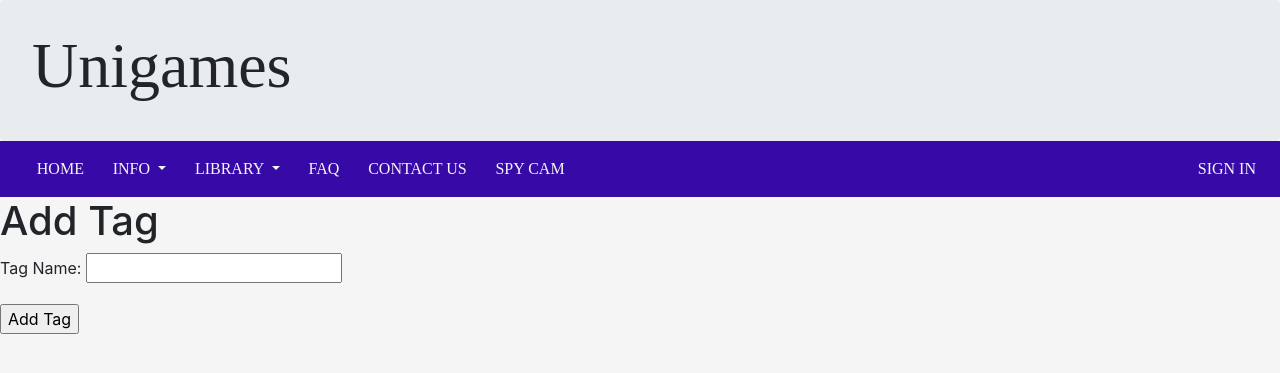
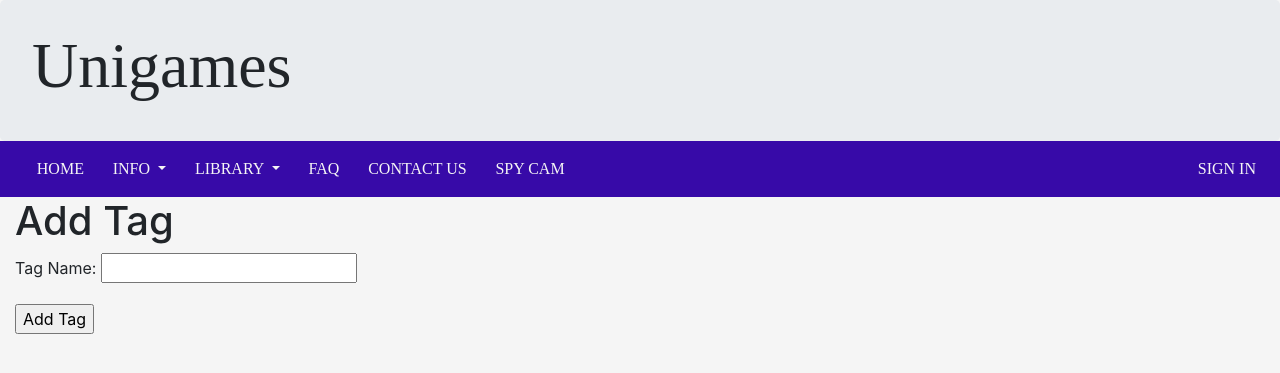
Before and after one commit to sirmiggles/project-dragon, a Django app: page /library/tag_form/ in a window 1280 px wide. Shown: the top 373 px of the page. Run offline with Django 3.2, Linux system fonts and the light colour scheme; some libraries are stand-ins or nearby versions; some web fonts are replaced.

Commit message:
Padded other pages such as forms and login

```diff
--- a/src/dragon/library/templates/library/book/create_form.html
+++ b/src/dragon/library/templates/library/book/create_form.html
@@ -3,6 +3,7 @@
 {% block title %}{{ block.super }} - Add Book{% endblock %}
 
 {% block content %}
+<div class="col-12">
 <h1>Add Book</h1>
 <form action="" method="post">
   {{ form.as_p }}
--- a/src/dragon/library/templates/library/book/edit_form.html
+++ b/src/dragon/library/templates/library/book/edit_form.html
@@ -3,10 +3,12 @@
 {% block title %}{{ block.super }} - Edit Book{% endblock %}
 
 {% block content %}
-<h1>Edit Book</h1>
+<div class="col-12">
+  <h1>Edit Book</h1>
   <form action="" method="post">
     {{ form.as_p }}
     <input type="submit" value="Edit Book">
     {% csrf_token %}
   </form>
+</div>
 {% endblock %}
--- a/src/dragon/library/templates/library/cardgame/create_form.html
+++ b/src/dragon/library/templates/library/cardgame/create_form.html
@@ -3,10 +3,12 @@
 {% block title %}{{ block.super }} - Add Card Game{% endblock %}
 
 {% block content %}
+<div class="col-12">
   <h1>Add Card Game</h1>
   <form action="" method="post">
     {{ form.as_p }}
     <input type="submit" value="Add Card Game">
     {% csrf_token %}
   </form>
+</div>
 {% endblock %}
--- a/src/dragon/library/templates/library/cardgame/edit_form.html
+++ b/src/dragon/library/templates/library/cardgame/edit_form.html
@@ -3,10 +3,12 @@
 {% block title %}{{ block.super }} - Edit Card Game{% endblock %}
 
 {% block content %}
-<h1>Edit Card Game</h1>
+<div class="col-12">
+  <h1>Edit Card Game</h1>
   <form action="" method="post">
     {{ form.as_p }}
     <input type="submit" value="Edit Card Game">
     {% csrf_token %}
   </form>
+</div>
 {% endblock %}
--- a/src/dragon/library/templates/library/game/create_form.html
+++ b/src/dragon/library/templates/library/game/create_form.html
@@ -4,10 +4,12 @@
 {% block title %}{{ block.super }} - Add Game{% endblock %}
 
 {% block content %}
+<div class="col-12">
   <h1>Add Game</h1>
   <form action="" method="post">
     {{ form.as_p }}
     <input type="submit" value="Add Game">
     {% csrf_token %}
   </form>
+</div>
 {% endblock %}
--- a/src/dragon/library/templates/library/game/edit_form.html
+++ b/src/dragon/library/templates/library/game/edit_form.html
@@ -3,10 +3,12 @@
 {% block title %}{{ block.super }} - Edit Game{% endblock %}
 
 {% block content %}
-<h1>Edit Game</h1>
+<div class="col-12">
+  <h1>Edit Game</h1>
   <form action="" method="post">
     {{ form.as_p }}
     <input type="submit" value="Edit Game">
     {% csrf_token %}
   </form>
+</div>
 {% endblock %}
--- a/src/dragon/library/templates/library/genre/create_form.html
+++ b/src/dragon/library/templates/library/genre/create_form.html
@@ -3,10 +3,12 @@
 {% block title %}{{ block.super }} - Add Genre{% endblock %}
 
 {% block content %}
+<div class="col-12">
   <h1>Add Genre</h1>
   <form action="" method="post">
     {{ form.as_p }}
     <input type="submit" value="Add Genre">
     {% csrf_token %}
   </form>
+</div>
 {% endblock %}
--- a/src/dragon/library/templates/library/tag/create_form.html
+++ b/src/dragon/library/templates/library/tag/create_form.html
@@ -3,10 +3,12 @@
 {% block title %}{{ block.super }} - Add Tag{% endblock %}
 
 {% block content %}
+<div class="col-12">
   <h1>Add Tag</h1>
   <form action="" method="post">
     {{ form.as_p }}
     <input type="submit" value="Add Tag">
     {% csrf_token %}
   </form>
+</div>
 {% endblock %}
--- a/src/dragon/members/templates/members/signin.html
+++ b/src/dragon/members/templates/members/signin.html
@@ -3,7 +3,7 @@
 {% block title %}{{ block.super }} - Sign In{% endblock %}
 
 {% block content %}
-<div class="limiter">
+<div class="col-12">
   <div class="container-login100">
     <div class="wrap-login100 p-b-160 p-t-50">
     <span class="login100-form-title p-b-43">
```
Lines whose indentation alone changed are shown as unchanged.
